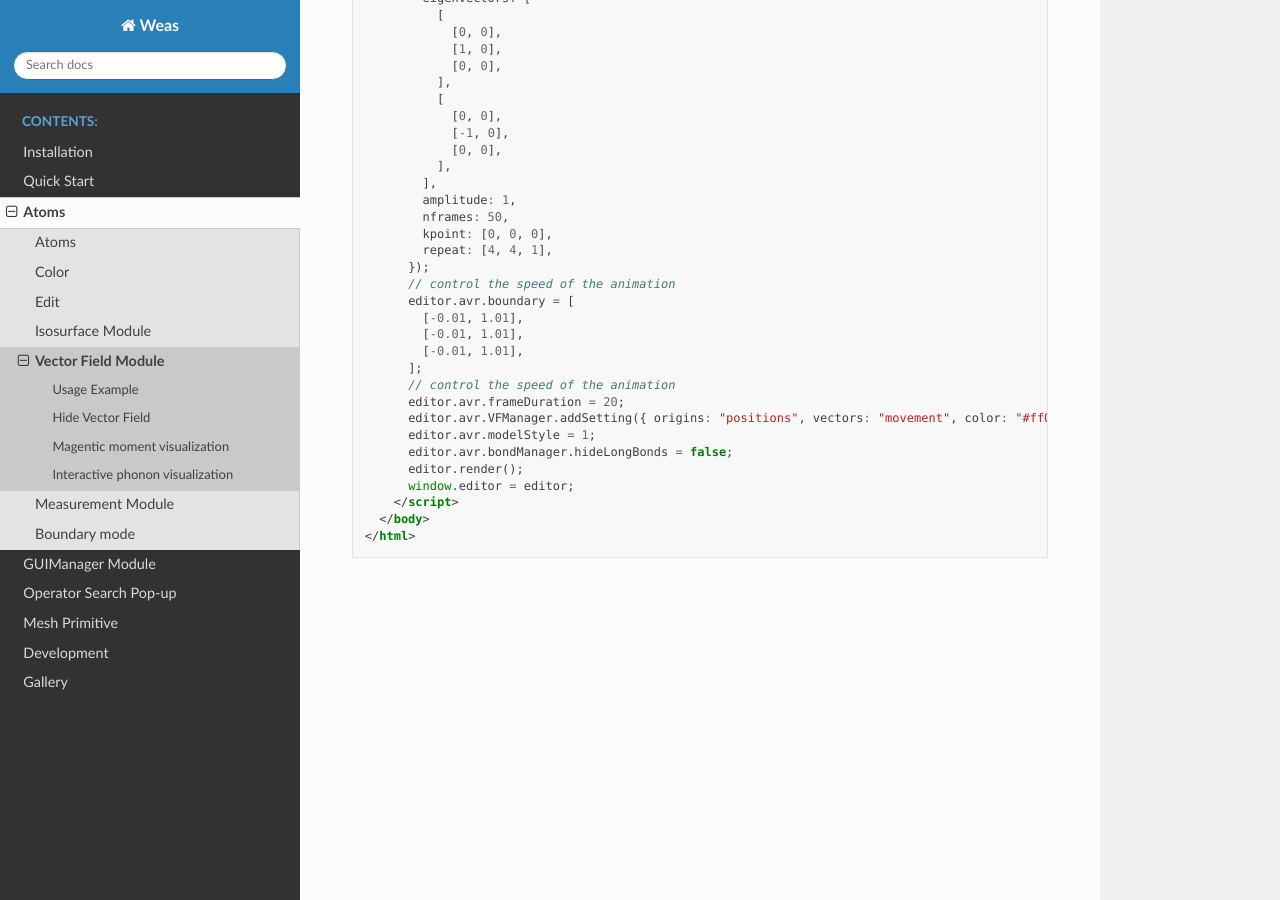
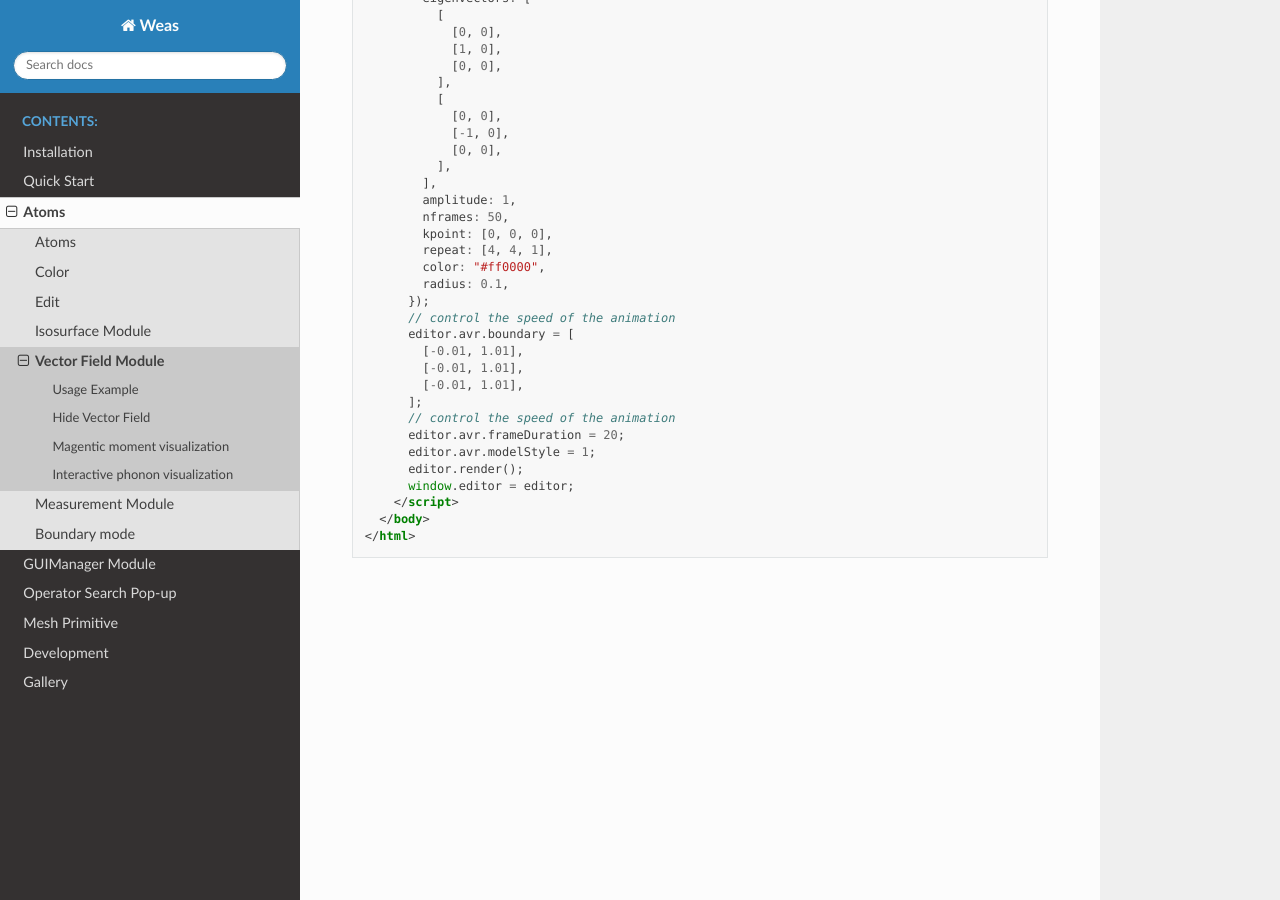
Before and after one commit to superstar54/weas, a Sphinx documentation site: the page built from docs/source/atoms/vector_field.rst, in a window 1280 px wide and 900 px high, scrolled down 1583 px. Built offline with Sphinx 7.4.7 and the Read the Docs theme 3.1.0, drawn with Linux system fonts in a browser that asks for light colours.

Commit message:
Add setting for vector field in Phonon

```diff
--- a/docs/source/atoms/vector_field.rst
+++ b/docs/source/atoms/vector_field.rst
@@ -86,6 +86,8 @@ In order to update the vector fields when the atom is moved in a animation, the
             nframes: 50,
             kpoint: [0, 0, 0],
             repeat: [4, 4, 1],
+            color: "#ff0000",
+            radius: 0.1,
           });
           // control the speed of the animation
           editor.avr.boundary = [
@@ -95,9 +97,7 @@ In order to update the vector fields when the atom is moved in a animation, the
           ];
           // control the speed of the animation
           editor.avr.frameDuration = 20;
-          editor.avr.VFManager.addSetting({ origins: "positions", vectors: "movement", color: "#ff0000", radius: 0.1 });
           editor.avr.modelStyle = 1;
-          editor.avr.bondManager.hideLongBonds = false;
           editor.render();
           window.editor = editor;
         </script>
@@ -149,6 +149,8 @@ In order to update the vector fields when the atom is moved in a animation, the
             nframes: 50,
             kpoint: [0, 0, 0],
             repeat: [4, 4, 1],
+            color: "#ff0000",
+            radius: 0.1,
           });
           // control the speed of the animation
           editor.avr.boundary = [
@@ -158,9 +160,7 @@ In order to update the vector fields when the atom is moved in a animation, the
           ];
           // control the speed of the animation
           editor.avr.frameDuration = 20;
-          editor.avr.VFManager.addSetting({ origins: "positions", vectors: "movement", color: "#ff0000", radius: 0.1 });
           editor.avr.modelStyle = 1;
-          editor.avr.bondManager.hideLongBonds = false;
           editor.render();
           window.editor = editor;
         </script>
```
Also changed, not shown: 3 other files.
